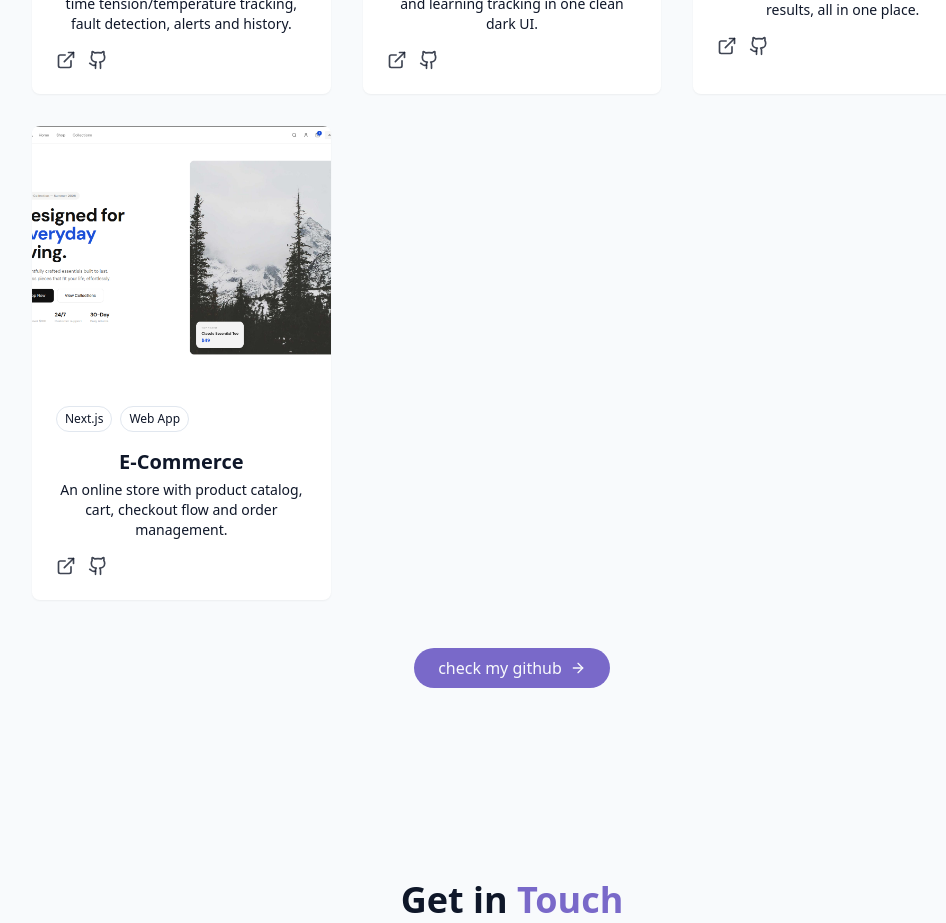
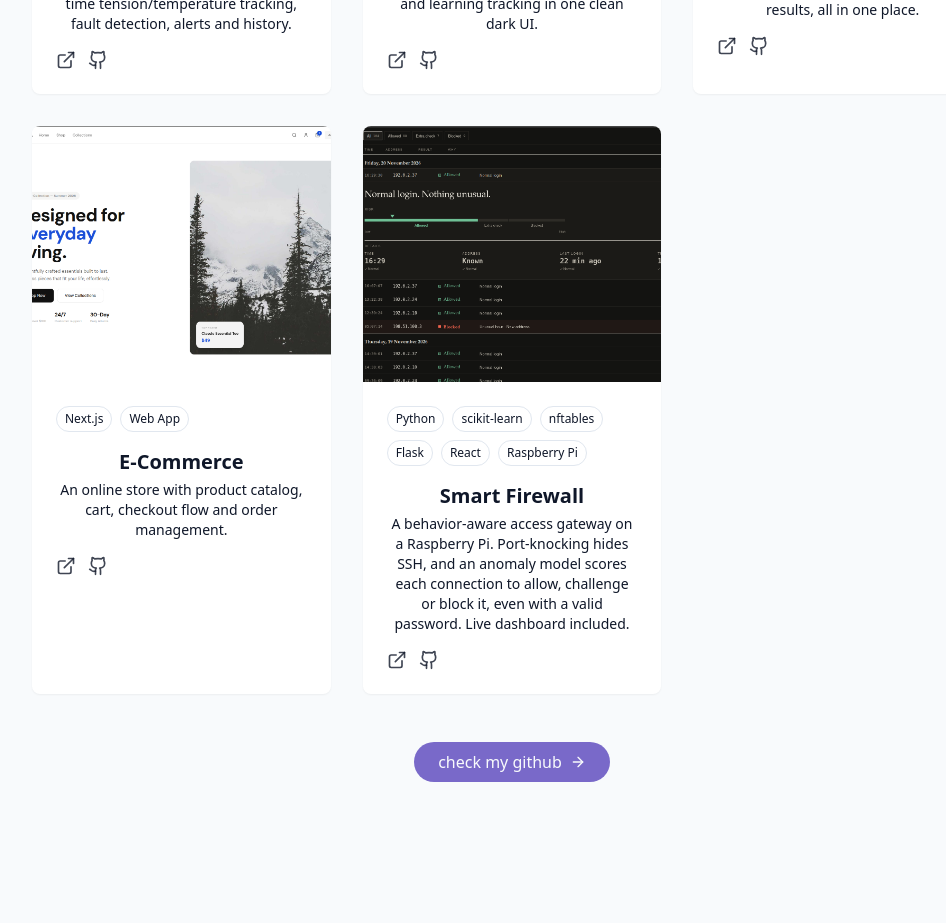
Before and after one commit to ZakariaRyadh/Portfolio, a React (Vite) app: page / in a window 1280 px wide. Shown: the part 3620-4543 px from the top of the page, without its empty margins (128-1074 px from the left). Built offline with nearby package versions, Linux system fonts and the light colour scheme.

Commit message:
Add Smart Firewall project

```diff
--- a/src/components/ProjectsSection.jsx
+++ b/src/components/ProjectsSection.jsx
@@ -42,6 +42,16 @@ const projects = [
     tags: ["Next.js", "Web App"],
     demoUrl: "#",
     githubUrl: "#",
+  },
+  {
+    id: 5,
+    title: "Smart Firewall",
+    description:
+      "A behavior-aware access gateway on a Raspberry Pi. Port-knocking hides SSH, and an anomaly model scores each connection to allow, challenge or block it, even with a valid password. Live dashboard included.",
+    image: "/projects/firewall.png",
+    tags: ["Python", "scikit-learn", "nftables", "Flask", "React", "Raspberry Pi"],
+    demoUrl: "#",
+    githubUrl: "https://github.com/ZakariaRyadh/smart-firewall",
   },
 ];
 
```
Also changed, not shown: public/projects/firewall.png (added).
